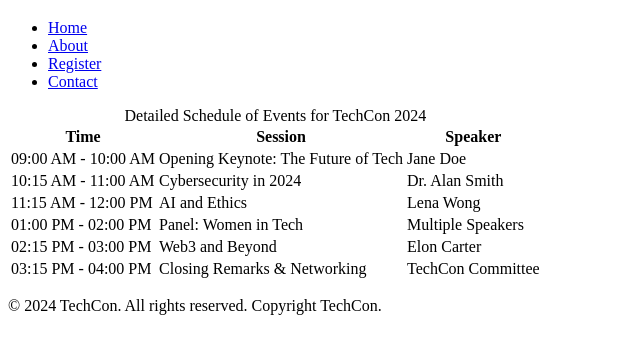
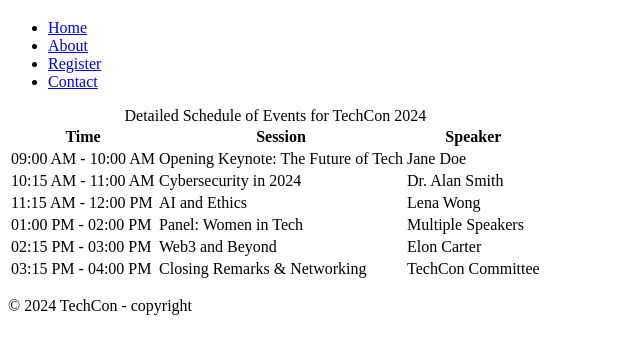
Before and after one commit to Rexblinks/TechCon_HTML, a plain HTML site: page techcon_website/schedule.html in a window 1280 px wide. Shown: the part 61-414 px from the top of the page, without its empty margins (0-640 px from the left). Drawn offline with Linux system fonts and the light colour scheme.

Commit message:
Fix footer to include 'copyright' keyword for consistency

```diff
--- a/techcon_website/schedule.html
+++ b/techcon_website/schedule.html
@@ -67,7 +67,6 @@
     </main>
 
     <!-- Footer -->
-    <footer><p>&copy; 2024 TechCon. All rights reserved. Copyright TechCon.</p></footer>
-
+    <footer><p>&copy; 2024 TechCon - copyright</p></footer>
 </body>
 </html>
```
